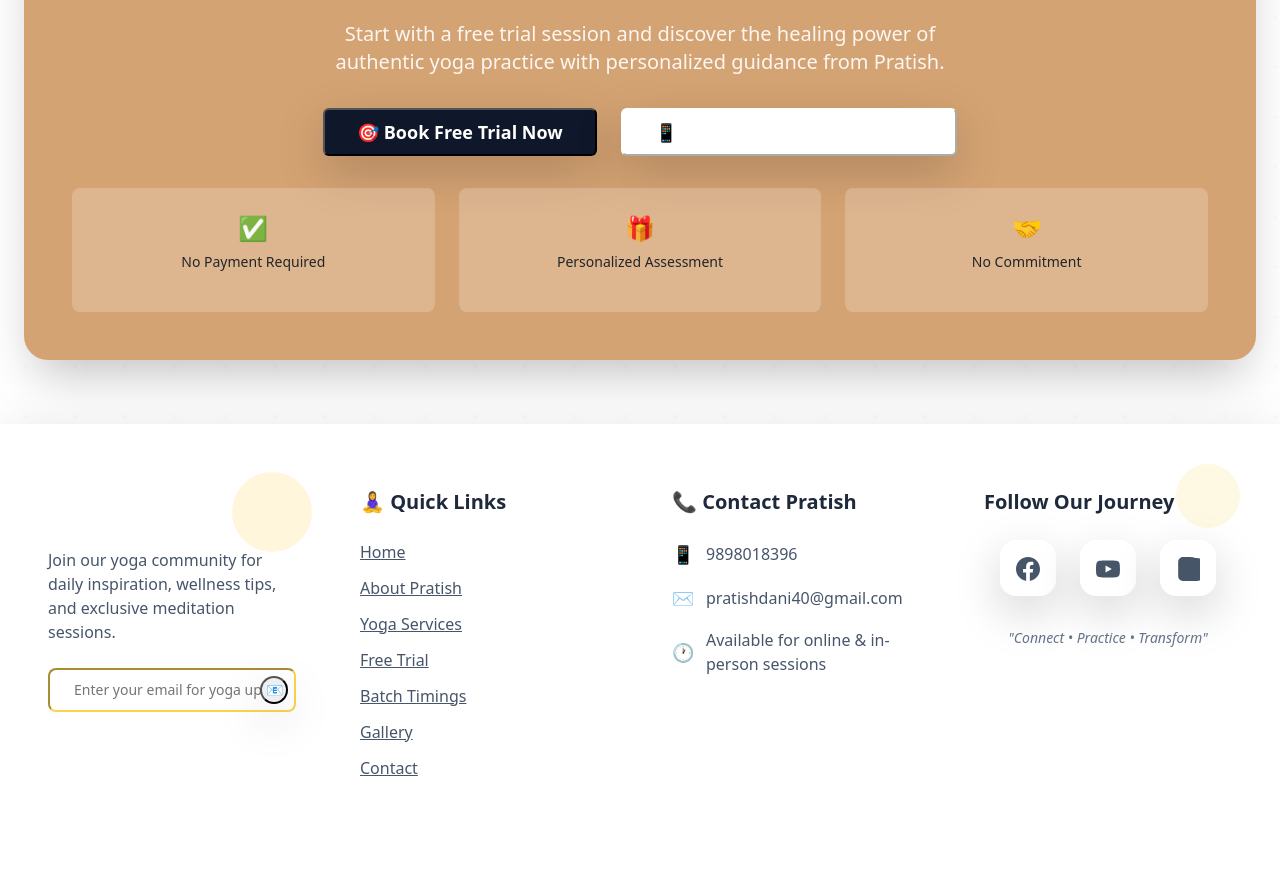
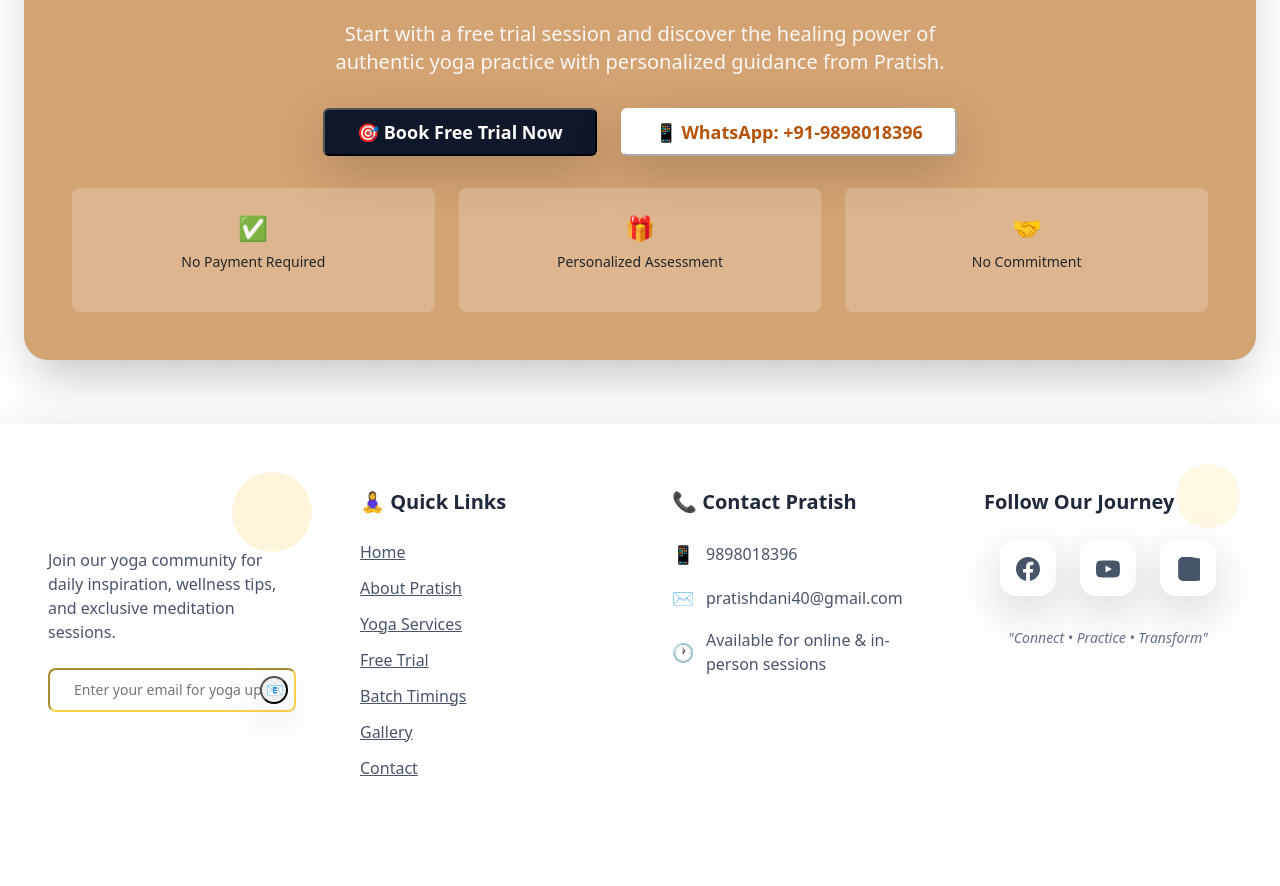
Before and after one commit to Mrcoolx10011/yogawithpratish, a React (Vite) app: page /free-trial in a window 1280 px wide. Shown: the part 1754-2640 px from the top of the page. Built offline with nearby package versions, Linux system fonts and the light colour scheme.

Commit message:
Fix button styling: Remove redundant text color class for improved clarity

```diff
--- a/src/pages/FreeTrial.jsx
+++ b/src/pages/FreeTrial.jsx
@@ -290,7 +290,7 @@ const FreeTrial = () => {
                 <Button
                   size="lg"
                   variant="outline"
-                  className="border-2 border-white text-white hover:bg-white hover:text-slate-900 font-bold text-lg px-8 py-3 shadow-lg hover:shadow-xl transition-all duration-300"
+                  className="border-2 border-white  hover:bg-white hover:text-slate-900 font-bold text-lg px-8 py-3 shadow-lg hover:shadow-xl transition-all duration-300"
                 >
                   📱 WhatsApp: +91-9898018396
                 </Button>
```
